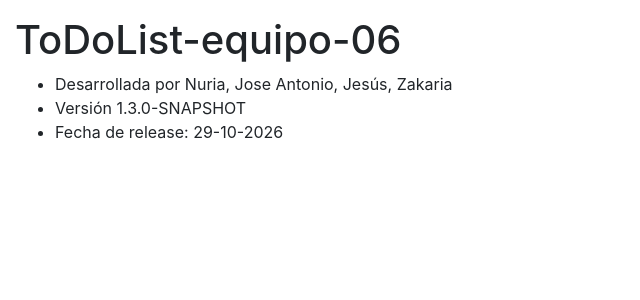
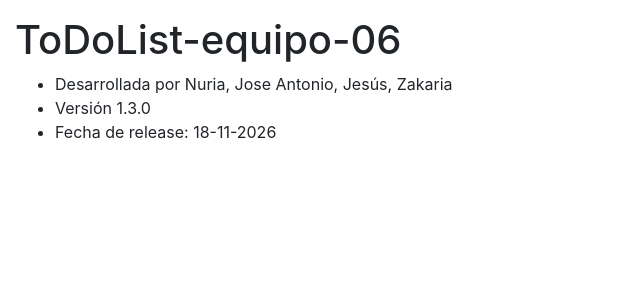
Before and after one commit to jpv49-ua/todolist-equipo-06, a Spring app: template src/main/resources/templates/about.html in a window 1280 px wide. Shown: the part 56-356 px from the top of the page, without its empty margins (0-640 px from the left). Run offline with Thymeleaf, Linux system fonts and the light colour scheme; the template is opened without the code that fills it, so the values that code supplies are empty.

Commit message:
Cambio de versión a 1.3.0

```diff
--- a/pom.xml
+++ b/pom.xml
@@ -5,7 +5,7 @@
 
     <groupId>es.ua.mads</groupId>
     <artifactId>todolist-equipo-06</artifactId>
-    <version>1.3.0-SNAPSHOT</version>
+    <version>1.3.0</version>
 
     <parent>
         <groupId>org.springframework.boot</groupId>
--- a/src/main/resources/templates/about.html
+++ b/src/main/resources/templates/about.html
@@ -11,8 +11,8 @@
     <h1>ToDoList-equipo-06</h1>
     <ul>
         <li>Desarrollada por Nuria, Jose Antonio, Jesús, Zakaria</li>
-        <li>Versión 1.3.0-SNAPSHOT</li>
-        <li>Fecha de release: 29-10-2026</li>
+        <li>Versión 1.3.0</li>
+        <li>Fecha de release: 18-11-2026</li>
     </ul>
 </div>
 
```
